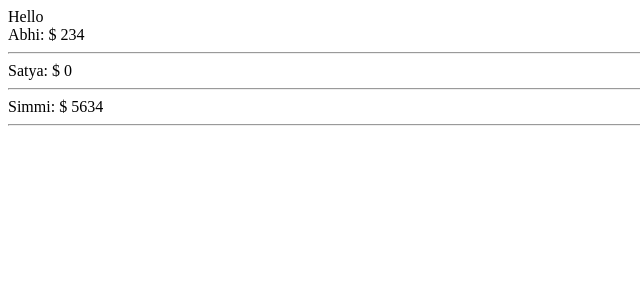
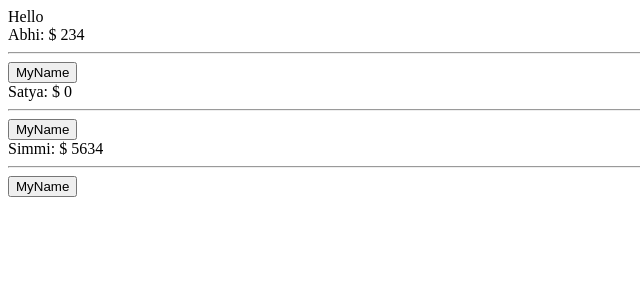
Before and after one commit to Ryukendo-Rahul/React_Js, a React (Create React App) app: page / in a window 1280 px wide. Shown: the top 300 px of the page, without its empty margins (0-640 px from the left). Built offline with nearby package versions, Linux system fonts and the light colour scheme.

Commit message:
Codes till day2

```diff
--- a/src/App.js
+++ b/src/App.js
@@ -8,6 +8,7 @@ function MyComponent({name , giveClass, income=0} ){
   <div className={giveClass} >
     {name}: $ {income}</div>
   <hr/>
+  <button> MyName</button>
   </>
  );
 }
```
